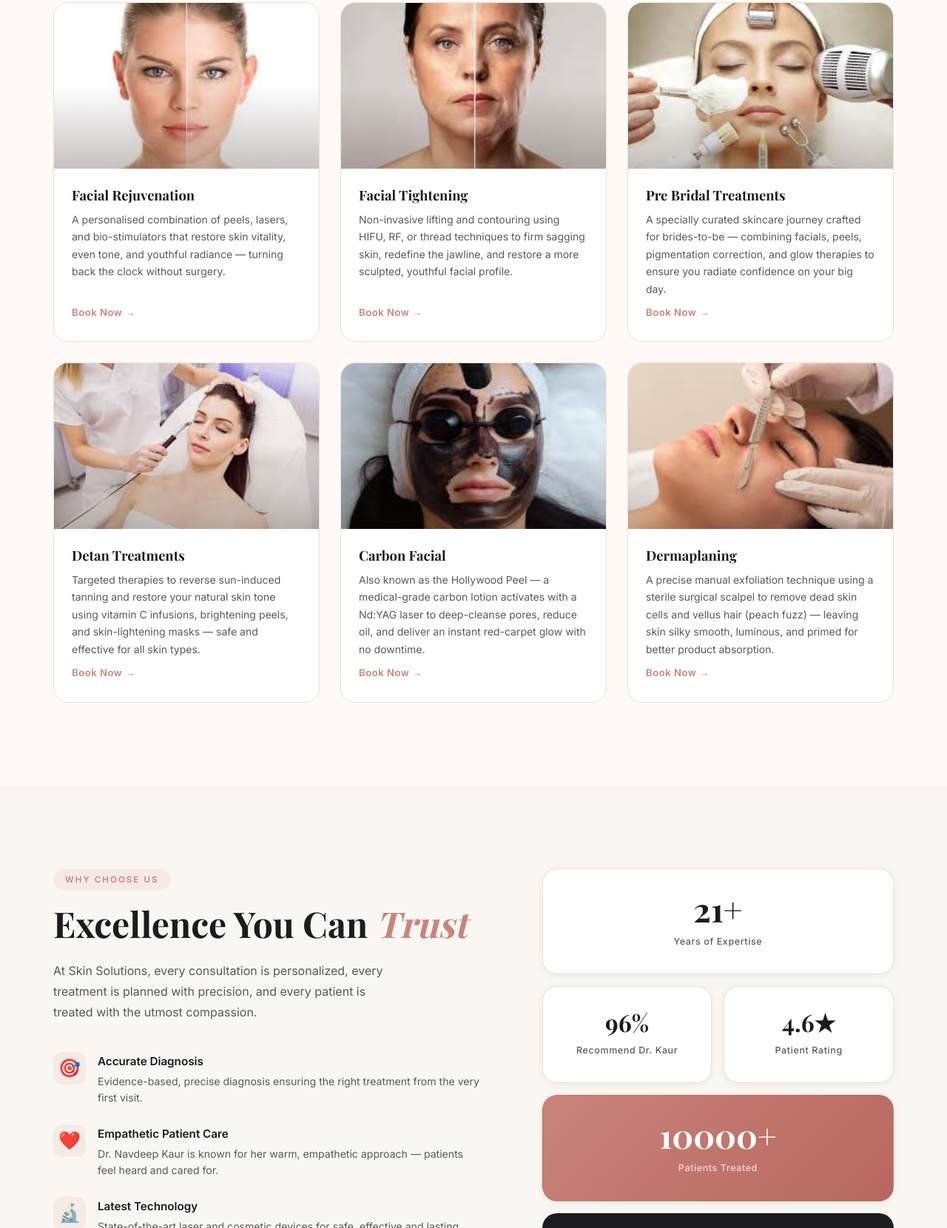
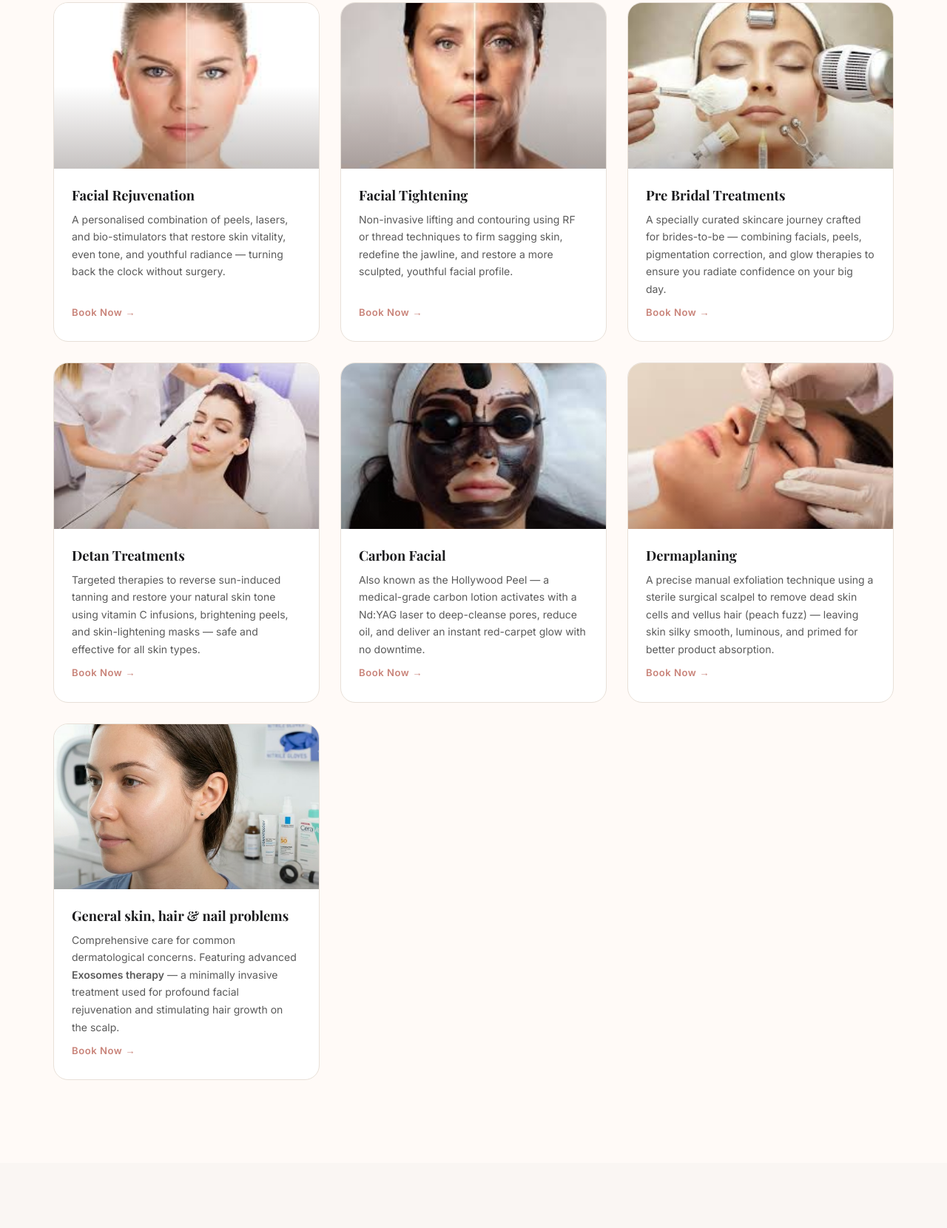
Before and after one commit to gsengh24/Dr-Navdeep-Kaur, a plain HTML site: page index.html in a window 1280 px wide. Shown: the part 4244-5904 px from the top of the page at 74% size. Drawn offline with nearby package versions, Linux system fonts and the light colour scheme; a web font is replaced by a local one.

Commit message:
Update Facial Tightening, add General Dermatology service and exosomes info

```diff
--- a/index.html
+++ b/index.html
@@ -400,7 +400,7 @@
           </div>
           <div class="treatment-body">
             <h3>Facial Tightening</h3>
-            <p>Non-invasive lifting and contouring using HIFU, RF, or thread techniques to firm sagging skin, redefine
+            <p>Non-invasive lifting and contouring using RF or thread techniques to firm sagging skin, redefine
               the jawline, and restore a more sculpted, youthful facial profile.</p>
             <a href="#appointment" class="service-link">Book Now →</a>
           </div>
@@ -455,6 +455,18 @@
             <p>A precise manual exfoliation technique using a sterile surgical scalpel to remove dead skin cells and
               vellus hair (peach fuzz) — leaving skin silky smooth, luminous, and primed for better product absorption.
             </p>
+            <a href="#appointment" class="service-link">Book Now →</a>
+          </div>
+        </div>
+
+        <div class="treatment-card">
+          <div class="treatment-img-wrap">
+            <img src="images/general-dermatology.jpg" alt="General skin, hair & nail problems" loading="lazy" />
+            <div class="treatment-overlay"></div>
+          </div>
+          <div class="treatment-body">
+            <h3>General skin, hair & nail problems</h3>
+            <p>Comprehensive care for common dermatological concerns. Featuring advanced <strong>Exosomes therapy</strong> — a minimally invasive treatment used for profound facial rejuvenation and stimulating hair growth on the scalp.</p>
             <a href="#appointment" class="service-link">Book Now →</a>
           </div>
         </div>
@@ -730,7 +742,7 @@
                 <option>Detan Treatments</option>
                 <option>Carbon Facial</option>
                 <option>Dermaplaning</option>
-                <option>General Skin Consultation</option>
+                <option>General skin, hair & nail problems</option>
                 <option>Other</option>
               </select>
             </div>
```
Also changed, not shown: images/general-dermatology.jpg (added).
